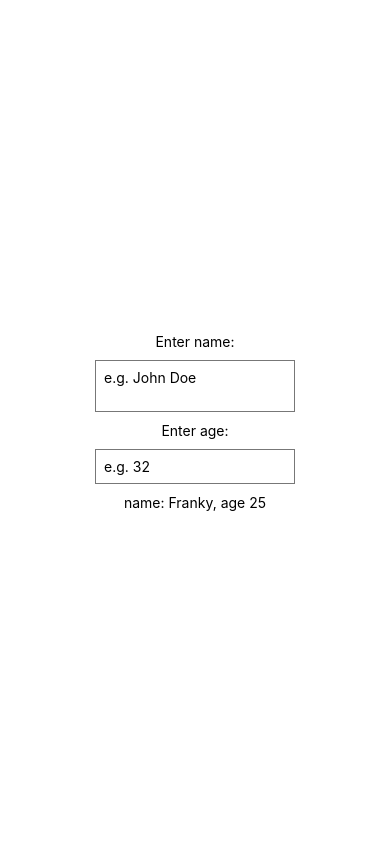
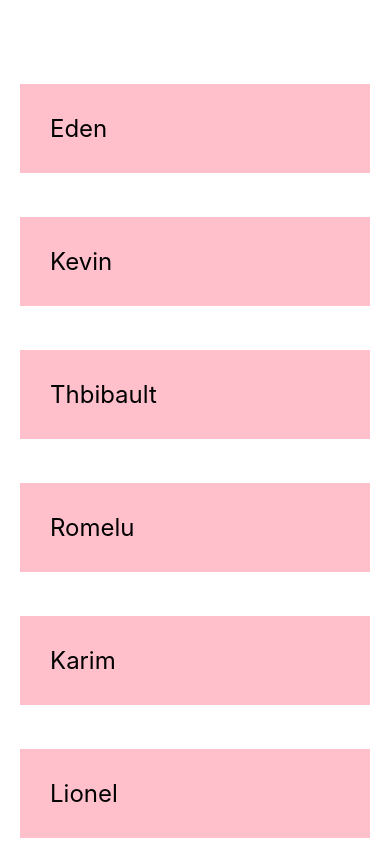
Before and after one commit to FrankyDesigner123/todo_prototype_reactnative, a React Native app: screen / in a window 390 px wide. Built offline with nearby package versions, Linux system fonts and the light colour scheme.

Commit message:
List & ScrollView

```diff
--- a/App.js
+++ b/App.js
@@ -1,32 +1,29 @@
 import React, { useState } from 'react';
-import { StyleSheet, Text, View, TextInput } from 'react-native';
+import { StyleSheet, Text, View, ScrollView } from 'react-native';
 
 export default function App() {
-  const [name, setName] = useState('Franky');
-  const [age, setAge] = useState(25);
+
+  const [people, setPeople] = useState([
+    { name: 'Eden', key: '1' },
+    { name: 'Kevin', key: '2' },
+    { name: 'Thbibault', key: '3' },
+    { name: 'Romelu', key: '4' },
+    { name: 'Karim', key: '5' },
+    { name: 'Lionel', key: '6' },
+    { name: 'Cristiano', key: '7' },
+  ]);
 
   return (
     <View style={styles.container}>
-      <Text>
-        Enter name:
-      </Text>
-      <TextInput
-        multiline
-        style={styles.input}
-        placeholder='e.g. John Doe'
-        onChangeText={(val) => setName(val)} />
-
-      <Text>
-        Enter age:
-      </Text>
-      <TextInput
-        keyboardType='numeric'
-        style={styles.input}
-        placeholder='e.g. 32'
-        onChangeText={(val) => setAge(val)} />
-
-
-      <Text>name: {name}, age {age}</Text>
+      <ScrollView>
+        { people.map(item => (
+            <View key={item.key}>
+              <Text style={styles.item}>
+                {item.name}
+              </Text>
+            </View>
+          ))}
+      </ScrollView>
     </View>
   );
 }
@@ -35,15 +32,16 @@ const styles = StyleSheet.create({
   container: {
     flex: 1,
     backgroundColor: '#fff',
-    alignItems: 'center',
-    justifyContent: 'center',
+    paddingTop: 40,
+    paddingHorizontal: 20,
+    // alignItems: 'center',
+    // justifyContent: 'center',
   },
+  item: {
+    marginTop: 44,
+    padding: 30,
+    backgroundColor: 'pink',
+    fontSize: 24,
+  }
 
-  input: {
-    borderWidth: 1,
-    borderColor: '#777',
-    padding: 8,
-    margin: 10,
-    width: 200,
-  }
 });
```
